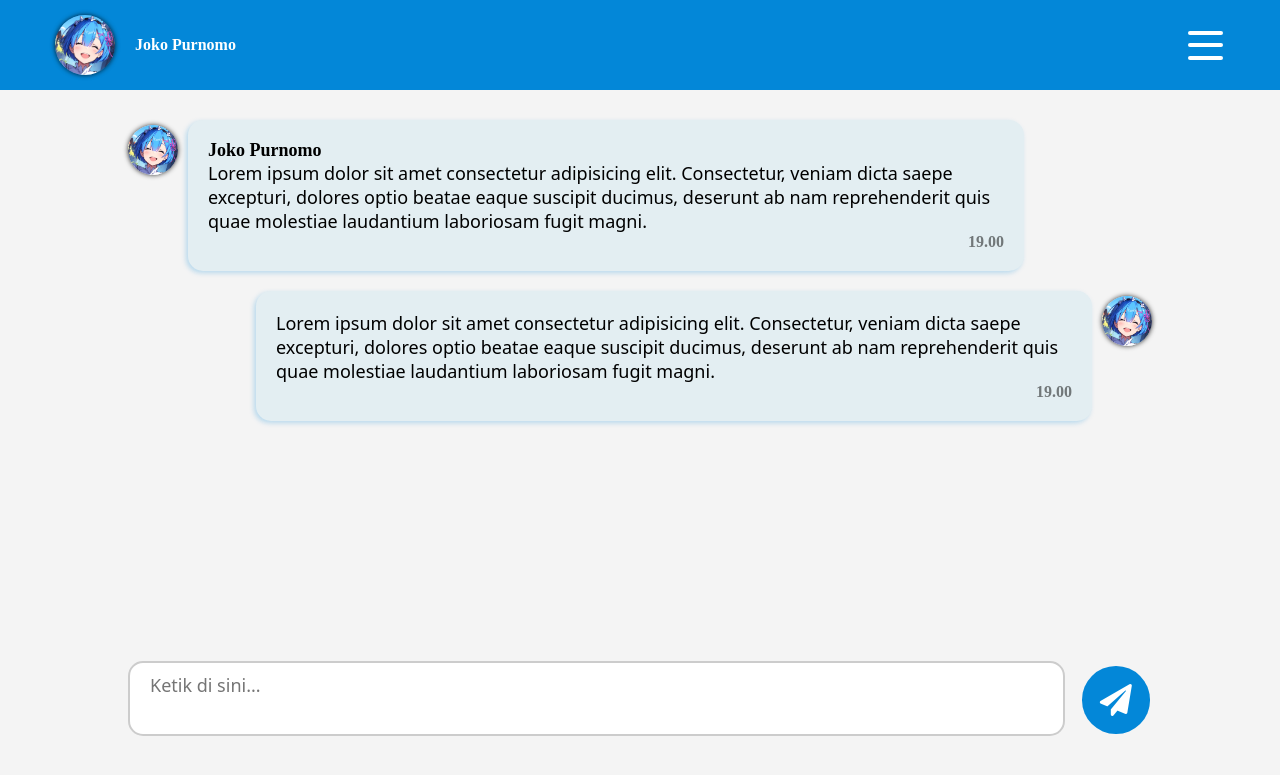
After one commit to JKP5758/Messenger, a PHP site: page /view/chat in a window 1280 px wide. The commit adds this page. Shown: the top 775 px of the page. Run offline with PHP 8.4, Linux system fonts and the light colour scheme; the visitor is signed in with stand-in values (Sample User, id 1).

Commit message:
Membuat halaman chat

```diff
--- /dev/null
+++ b/css/chat.css
@@ -0,0 +1,84 @@
+@media (max-width: 450px) {
+    body .container{
+        margin: 15vh 2.5vw;
+    }
+
+    .container .data_pesan .jam{
+        font-size: small;
+    }
+
+    .data_pesan .isi_pesan .nama{
+        font-size: medium;
+    }
+    .data_pesan .isi_pesan .pesan{
+        font-size: medium;
+    }
+
+}
+
+.container {
+    /* border: 3px solid red; */
+    margin: 15vh 10vw 5vh;
+    min-height: 80vh;
+    display: flex;
+    flex-direction: column;
+    border-radius: 15px;
+}
+
+.container .data_pesan .mini{
+    margin-top: 5px;
+    width: 50px;
+    height: 50px;
+}
+
+.data_pesan {
+    display: flex;
+    flex-direction: row;
+}
+
+.data_pesan.self{
+   flex-direction: row-reverse;
+}
+
+.data_pesan .isi_pesan{
+    width: 90%;
+    background-color: #E3EEF2;
+    display: flex;
+    flex-direction: column;
+    align-items: start;
+    padding: 20px;
+    border-radius: 15px;
+    margin: 0 10vw 20px 10px ;
+    box-shadow: -2px 2px 5px rgba(4, 135, 217, 0.25);
+}
+
+.data_pesan.self .isi_pesan{
+    width: 90%;
+    background-color: #E3EEF2;
+    display: flex;
+    flex-direction: column;
+    align-items: end;
+    padding: 20px;
+    border-radius: 15px;
+    margin: 0 10px 20px 10vw ;
+    box-shadow: -2px 2px 5px rgba(4, 135, 217, 0.25);
+}
+
+.data_pesan.self .isi_pesan .nama{
+    display: none;
+}
+
+.isi_pesan .nama{
+    font-size: large;
+}
+.isi_pesan .pesan{
+    font-size: large;
+}
+
+.data_pesan .jam{
+    width: 100%;
+    text-align: right;
+    font-size: medium;
+    font-weight: bold;
+    color: rgba(0, 0, 0, 0.5);
+}
--- /dev/null
+++ b/css/mengetik.css
@@ -0,0 +1,70 @@
+@media (max-width: 450px) {
+    body .container.pesan{
+        width: 95vw;
+
+    }
+
+    .container.pesan textarea{
+        margin-right: 0;
+        font-size: medium;
+        height: 65px; /* Tinggi awal */
+        min-height: 65px; /* Tinggi minimum */
+        max-height: 150px; /* Tinggi maksimum */
+        justify-content: center;
+        padding: 10px 15px;
+    }
+
+    body .container.pesan .fas{
+        font-size: x-large;
+        margin: 7.5px;
+        min-width: 55px;
+        height: 55px;
+    }
+}
+
+.container.pesan{
+    width: 80vw;
+    /* border: 2px solid red; */
+    justify-content: space-between;
+    flex-direction: row;
+    min-height: auto;
+    position: fixed;
+    bottom: 0;
+    margin-bottom: 5vw;
+
+}
+
+textarea {
+    font-family: system-ui, -apple-system, BlinkMacSystemFont, 'Segoe UI', Roboto, Oxygen, Ubuntu, Cantarell, 'Open Sans', 'Helvetica Neue', sans-serif;
+    width: 100%;
+    height: 75px; /* Tinggi awal */
+    min-height: 75px; /* Tinggi minimum */
+    max-height: 150px; /* Tinggi maksimum */
+    padding: 10px 20px;
+    font-size: large;
+    border: 2px solid #ccc;
+    box-sizing: border-box;
+    overflow-y: auto;
+    resize: none; /* Menghilangkan kemampuan resize secara manual */
+    border-radius: 15px;
+    margin-right: 15px;
+}
+
+.container.pesan{
+    display: flex;
+    align-items: end;
+}
+
+.container.pesan .fas{
+    display: flex;
+    font-size: xx-large;
+    margin: 2.5px;
+    min-width: 67.5px;
+    height: 67.5px;
+    background-color: rgba(3, 135, 216, 1);
+    border-radius: 50%;
+    text-align: center;
+    align-items: center;
+    justify-content: center;
+    color: white;
+}
--- a/css/template.css
+++ b/css/template.css
@@ -9,8 +9,9 @@ body{
     background-color: #f4f4f4;
 }
 
-#pesan{
+.pesan{
     font-family: system-ui, -apple-system, BlinkMacSystemFont, 'Segoe UI', Roboto, Oxygen, Ubuntu, Cantarell, 'Open Sans', 'Helvetica Neue', sans-serif;
+    font-size: large;
 }
 
 
@@ -42,6 +43,15 @@ ul li{
     body nav{
         padding: 0 2.5vh 0 3vh;
     }
+
+    .pesan{
+        font-size: medium;
+    }
+}
+
+body nav.fix{
+    top: 0;
+    position: fixed;
 }
 
 nav{
@@ -60,7 +70,6 @@ nav{
 }
 
 nav ul li:hover{
-    padding-right: 1vh;
     justify-content: space-between;
 }
 
@@ -68,7 +77,7 @@ nav ul li{
     display: block;
 }
 
-.profil{
+.profil, .profil_user{
     display: flex;
     align-items: center;
     padding: 15px;
@@ -78,12 +87,11 @@ nav ul li{
     transition: none
 }
 
-.data_nama{
+.profil .data_nama{
     opacity: 0;
     display: block;
     position: absolute;
     pointer-events: none;
-    transition: all 0.15s;
 }
 
 nav ul li:hover .profil .data_nama{
@@ -98,7 +106,18 @@ nav ul li:hover .profil .data_nama{
 
 }
 
-.data_nama .nama{
+.profil_user .data_nama{
+    z-index: 99;
+    pointer-events: auto;
+    opacity: 100;
+    display: flex;
+    position: relative;
+    flex-direction: column;
+    margin-left: 20px;
+    transition: all 0.3s;
+}
+
+ .nama{
     font-weight: bold;
 }
 .data_nama .username{
@@ -161,3 +180,21 @@ nav ul li:hover .dropdown{
 .dropdown ul li a{
     padding: 5px;
 }
+
+
+.menu-icon {
+    padding: 30% 25%;
+    width: 70px; /* Atur lebar ikon sesuai kebutuhan */
+    min-height: 11vh; /* Atur tinggi ikon sesuai kebutuhan */
+    display: flex;
+    flex-direction: column;
+    justify-content: space-evenly;
+    cursor: pointer; /* Mengubah kursor menjadi tanda arah saat diarahkan */
+  }
+
+  .line {
+    border-radius: 2px;
+    width: 100%;
+    height: 4px; /* Atur ketebalan garis sesuai kebutuhan */
+    background-color: rgb(255, 255, 255); /* Atur warna garis sesuai kebutuhan */
+  }
--- /dev/null
+++ b/view/chat/index.php
@@ -0,0 +1,50 @@
+<?php
+    session_start();
+    require "../../koneksi.php";
+
+    if (!isset($_SESSION['id'])) {
+        echo "<script>alert('Silahkan Login Terlebih dahulu');window.location='../../login/';</script>";
+    }
+?>
+
+<!DOCTYPE html>
+<html lang="en">
+<head>
+    <meta charset="UTF-8">
+    <meta name="viewport" content="width=device-width, initial-scale=1.0">
+    <link rel="stylesheet" href="../../css/chat.css">
+    <link rel="stylesheet" href="../../css/template.css">
+    <link rel="stylesheet" href="../../css/mengetik.css">
+    <link rel="stylesheet" href="https://cdnjs.cloudflare.com/ajax/libs/font-awesome/5.15.4/css/all.min.css">
+    <title>Chat</title>
+</head>
+<body>
+    <?php
+        require "../template/navbar_chat.php";
+    ?>
+
+    <div class="container">
+        <div class="data_pesan">
+            <img class="foto_profil mini" src="../../aset/profil/01.png" alt="Foto Profil">
+            <div class="isi_pesan">
+                <span class="nama">Joko Purnomo</span>
+                <p class="pesan">Lorem ipsum dolor sit amet consectetur adipisicing elit. Consectetur, veniam dicta saepe excepturi, dolores optio beatae eaque suscipit ducimus, deserunt ab nam reprehenderit quis quae molestiae laudantium laboriosam fugit magni.</p>
+                <span class="jam">19.00</span>
+            </div>
+        </div>
+
+        <div class="data_pesan self">
+            <img class="foto_profil mini" src="../../aset/profil/01.png" alt="Foto Profil">
+            <div class="isi_pesan">
+                <span class="nama">Joko Purnomo</span>
+                <p class="pesan">Lorem ipsum dolor sit amet consectetur adipisicing elit. Consectetur, veniam dicta saepe excepturi, dolores optio beatae eaque suscipit ducimus, deserunt ab nam reprehenderit quis quae molestiae laudantium laboriosam fugit magni.</p>
+                <span class="jam">19.00</span>
+            </div>
+        </div>
+    </div>
+
+    <?php
+        require "../template/mengetik.php";
+    ?>
+</body>
+</html>
--- a/view/dashboard/index.php
+++ b/view/dashboard/index.php
@@ -22,7 +22,7 @@
     ?>
 
     <div class="container">
-        <a href="">
+        <a href="../chat">
             <div class="people">
                 <img class="foto_profil" src="../../aset/profil/01.png" alt="Foto Profil">
                 <div class="nama_pesan">
--- /dev/null
+++ b/view/template/mengetik.php
@@ -0,0 +1,13 @@
+<div class="container pesan">
+    <textarea id="kirim_pesan" placeholder="Ketik di sini..." oninput="autoResize()"></textarea>
+    <span class="fas fa-paper-plane"></span>
+</div>
+
+<script>
+    // Fungsi untuk mengatur tinggi textarea secara otomatis
+    function autoResize() {
+        var textarea = document.getElementById('kirim_pesan');
+        textarea.style.height = 'auto';
+        textarea.style.height = textarea.scrollHeight + 'px';
+    }
+</script>
--- /dev/null
+++ b/view/template/navbar_chat.php
@@ -0,0 +1,31 @@
+    <nav class="fix">
+        <div class="logo">
+            <!-- <a href="../dashboard"><h2>Messenger</h2></a> -->
+                <div class="profil_user">
+                    <img class="foto_profil" src="../../aset/profil/01.png" alt="Foto Profil">
+                    <div class="data_nama">
+                        <span class="nama">Joko Purnomo</span>
+                        <!-- <span class="username">jkp</span> -->
+                    </div>
+                </div>
+
+        </div>
+
+        <ul>
+            <li>
+                <div class="menu-icon">
+                    <div class="line"></div>
+                    <div class="line"></div>
+                    <div class="line"></div>
+                </div>
+                <div class="dropdown">
+                    <ul>
+                        <li><a href="">Profil</a></li>
+                        <li><a href="">-</a></li>
+                        <li><a href="">-</a></li>
+                        <li><a href="../../login/logout.php">LogOut</a></li>
+                    </ul>
+                </div>
+            </li>
+        </ul>
+    </nav>
```
